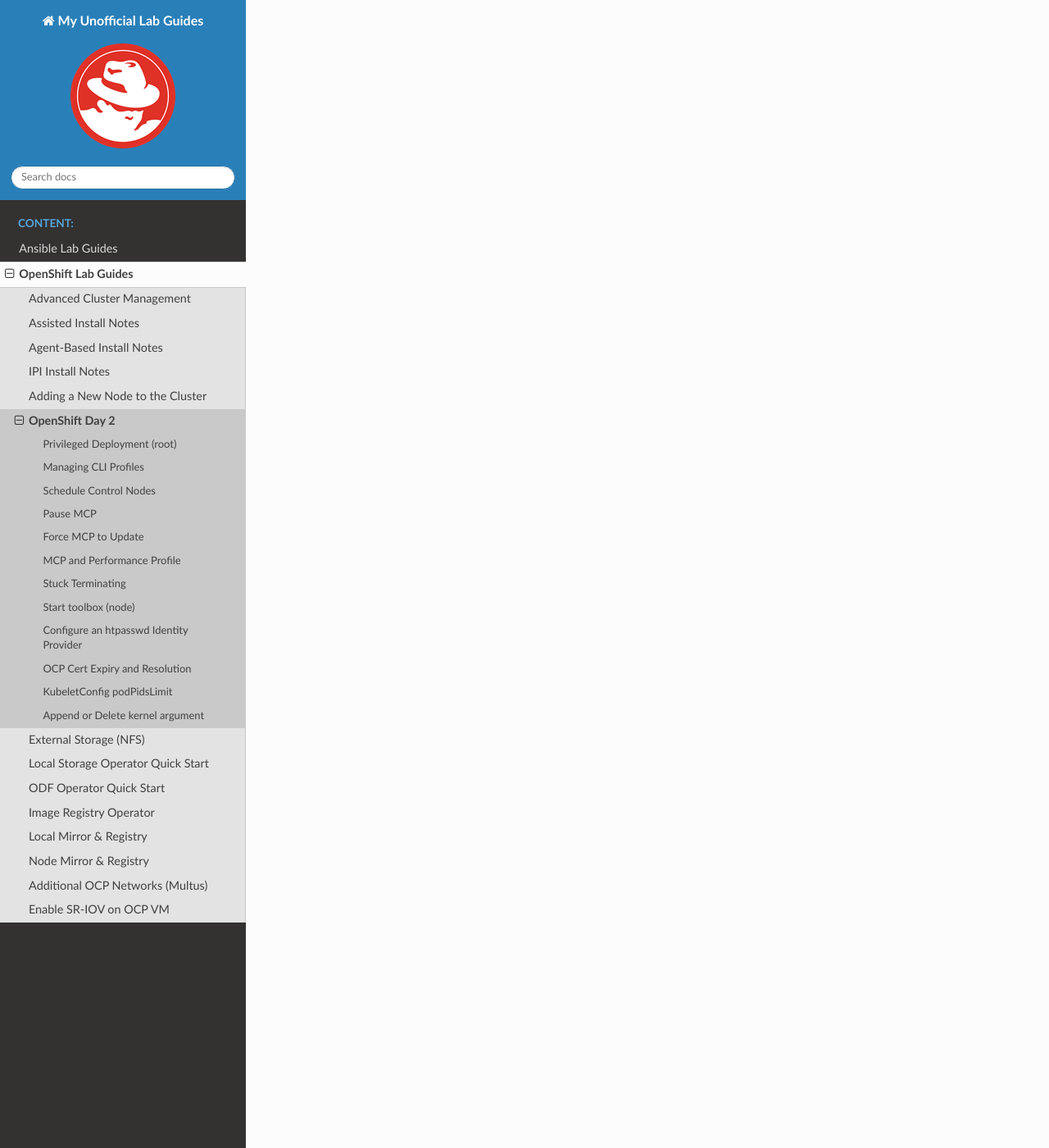
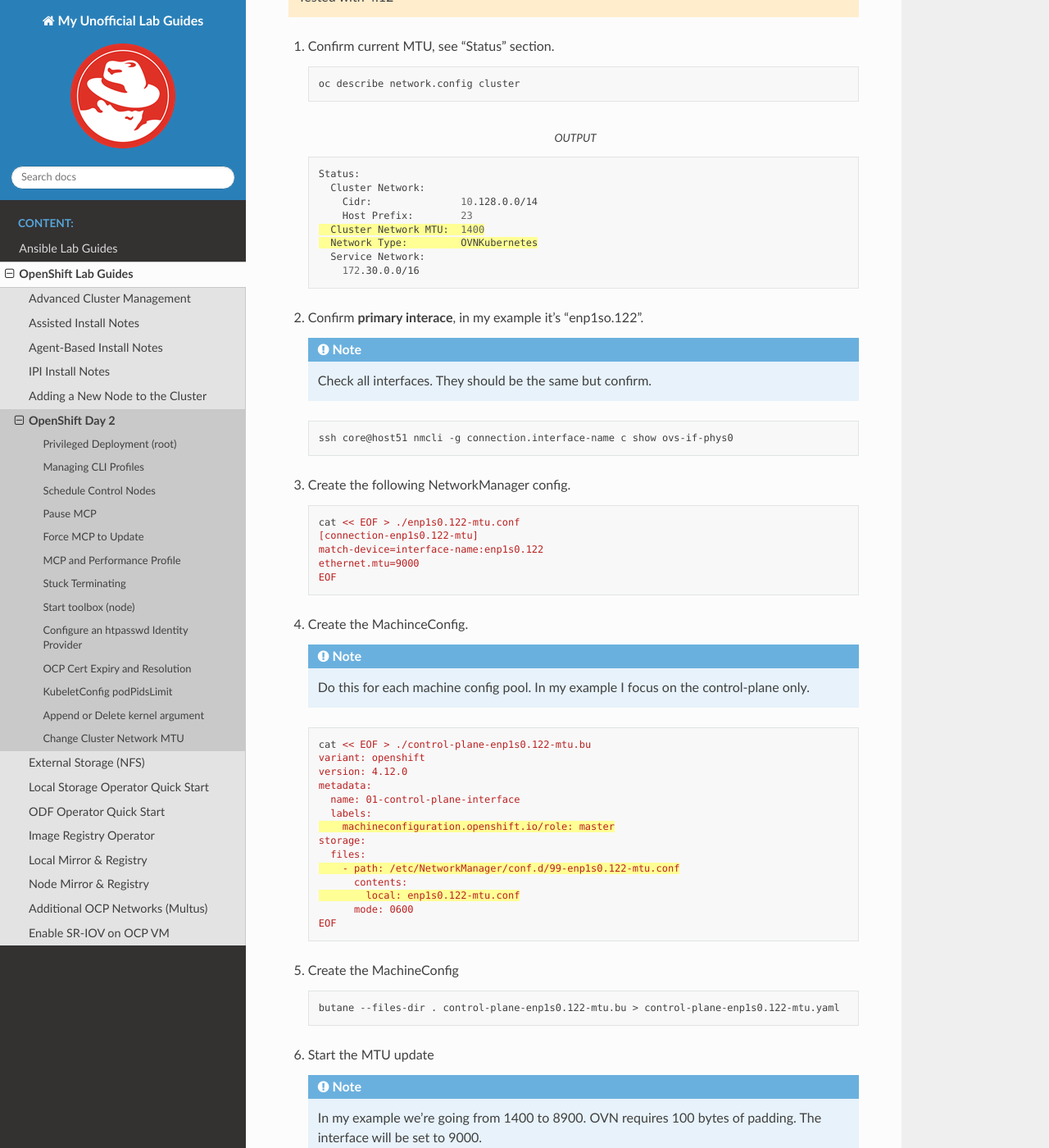
Before and after one commit to vtog/labGuides, a Sphinx documentation site: the page built from source/ocp/openshift-day2.rst, in a window 1280 px wide and 1400 px high, scrolled down 11361 px. Shown: the whole window at 82% size. Built offline with Sphinx 7.4.7 and the Read the Docs theme 2.0.0, drawn with Linux system fonts in a browser that asks for light colours; pages that are not in the unit, such as notebooks, are missing from menus; some of the changed text lies outside the part shown.

Commit message:
added post install mtu change

```diff
--- a/source/ocp/openshift-day2.rst
+++ b/source/ocp/openshift-day2.rst
@@ -565,3 +565,185 @@
    .. code-block:: bash
 
       oc adm uncordon <node1>
+
+Change Cluster Network MTU
+--------------------------
+
+It's possible to change MTU post deployment but I recommend getting this right
+at install time. The following is based on:
+`Changing the MTU for the cluster network
+<https://docs.openshift.com/container-platform/4.12/networking/changing-cluster-network-mtu.html>`_
+
+.. important:: This is for **OVN-kubernetes** only.  For OpenShift SDN see
+   official documentation.
+
+.. attention:: Tested with 4.12
+
+#. Confirm current MTU, see "Status" section.
+
+   .. code-block:: bash
+
+      oc describe network.config cluster
+
+   .. code-block:: bash
+      :caption: OUTPUT
+      :emphasize-lines: 5,6
+
+      Status:
+        Cluster Network:
+          Cidr:               10.128.0.0/14
+          Host Prefix:        23
+        Cluster Network MTU:  1400
+        Network Type:         OVNKubernetes
+        Service Network:
+          172.30.0.0/16
+
+#. Confirm **primary interace**, in my example it's "enp1so.122".
+
+   .. note:: Check all interfaces. They should be the same but confirm.
+
+   .. code-block:: bash
+
+      ssh core@host51 nmcli -g connection.interface-name c show ovs-if-phys0
+
+#. Create the following NetworkManager config.
+
+   .. code-block:: bash
+
+      cat << EOF > ./enp1s0.122-mtu.conf
+      [connection-enp1s0.122-mtu]
+      match-device=interface-name:enp1s0.122
+      ethernet.mtu=9000
+      EOF
+
+#. Create the MachinceConfig.
+
+   .. note:: Do this for each machine config pool. In my example I focus on
+      the control-plane only.
+
+   .. code-block:: bash
+      :emphasize-lines: 7,10,12
+
+      cat << EOF > ./control-plane-enp1s0.122-mtu.bu
+      variant: openshift
+      version: 4.12.0
+      metadata:
+        name: 01-control-plane-interface
+        labels:
+          machineconfiguration.openshift.io/role: master
+      storage:
+        files:
+          - path: /etc/NetworkManager/conf.d/99-enp1s0.122-mtu.conf
+            contents:
+              local: enp1s0.122-mtu.conf
+            mode: 0600
+      EOF
+
+#. Create the MachineConfig
+
+   .. code-block:: bash
+
+      butane --files-dir . control-plane-enp1s0.122-mtu.bu > control-plane-enp1s0.122-mtu.yaml
+
+#. Start the MTU update
+
+   .. note:: In my example we're going from 1400 to 8900. OVN requires 100
+      bytes of padding. The interface will be set to 9000.
+
+   .. attention:: This will cause each node to reboot via the machine config
+      process. Be sure to let this process finish before proceeding.
+
+   .. code-block:: bash
+
+      oc patch Network.operator.openshift.io cluster --type=merge --patch \
+      '{"spec": { "migration": { "mtu": { "network": { "from": 1400, "to": 8900 } , "machine": { "to" : 9000 } } } } }'
+
+#. Verify MCP has completed its changes via "watch".
+
+   .. code-block:: bash
+
+      watch "oc get nodes; echo; oc get mcp"
+
+#. Verify cluster MTU update.
+
+   .. code-block:: bash
+
+      oc describe network.config cluster
+
+   .. code-block:: bash
+      :caption: OUTPUT
+      :emphasize-lines: 5,9,11,12
+
+      Status:
+        Cluster Network:
+          Cidr:               10.128.0.0/14
+          Host Prefix:        23
+        Cluster Network MTU:  8900
+        Migration:
+          Mtu:
+            Machine:
+              To:  9000
+            Network:
+              From:    1400
+              To:      8900
+        Network Type:  OVNKubernetes
+        Service Network:
+          172.30.0.0/16
+
+#. Update the network interface MTU. Be sure previous MCP changes are complete.
+
+   .. note:: This file was creating in step 5 via the butane process.
+
+   .. attention:: This will cause each node to reboot via the machine config
+      process. Be sure to let this process finish before proceeding.
+
+   .. code-block:: bash
+
+      oc create -f control-plane-enp1s0.122-mtu.yaml
+
+#. Verify MCP has completed its changes via "watch".
+
+   .. code-block:: bash
+
+      watch "oc get nodes; echo; oc get mcp"
+
+#. Verify interface MTU. Check all nodes.
+
+   .. code-block:: bash
+
+      ssh core@host51 ip a | enp1s0.122
+
+#. Finalize the MTU migration. Be sure previous MCP changes are complet.
+
+   .. attention:: This will cause each node to reboot via the machine config
+      process. Be sure to let this process finish before proceeding.
+
+   .. code-block:: bash
+
+      oc patch Network.operator.openshift.io cluster --type=merge --patch \
+      '{"spec": { "migration": null, "defaultNetwork":{ "ovnKubernetesConfig": { "mtu": 8900 }}}}'
+
+#. Verify MCP has completed its changes via "watch".
+
+   .. code-block:: bash
+
+      watch "oc get nodes; echo; oc get mcp"
+
+#. Verify cluster MTU update.
+
+   .. code-block:: bash
+
+      oc describe network.config cluster
+
+   .. code-block:: bash
+      :caption: OUTPUT
+      :emphasize-lines: 5
+
+      Status:
+        Cluster Network:
+          Cidr:               10.128.0.0/14
+          Host Prefix:        23
+        Cluster Network MTU:  8900
+        Network Type:         OVNKubernetes
+        Service Network:
+          172.30.0.0/16
```
